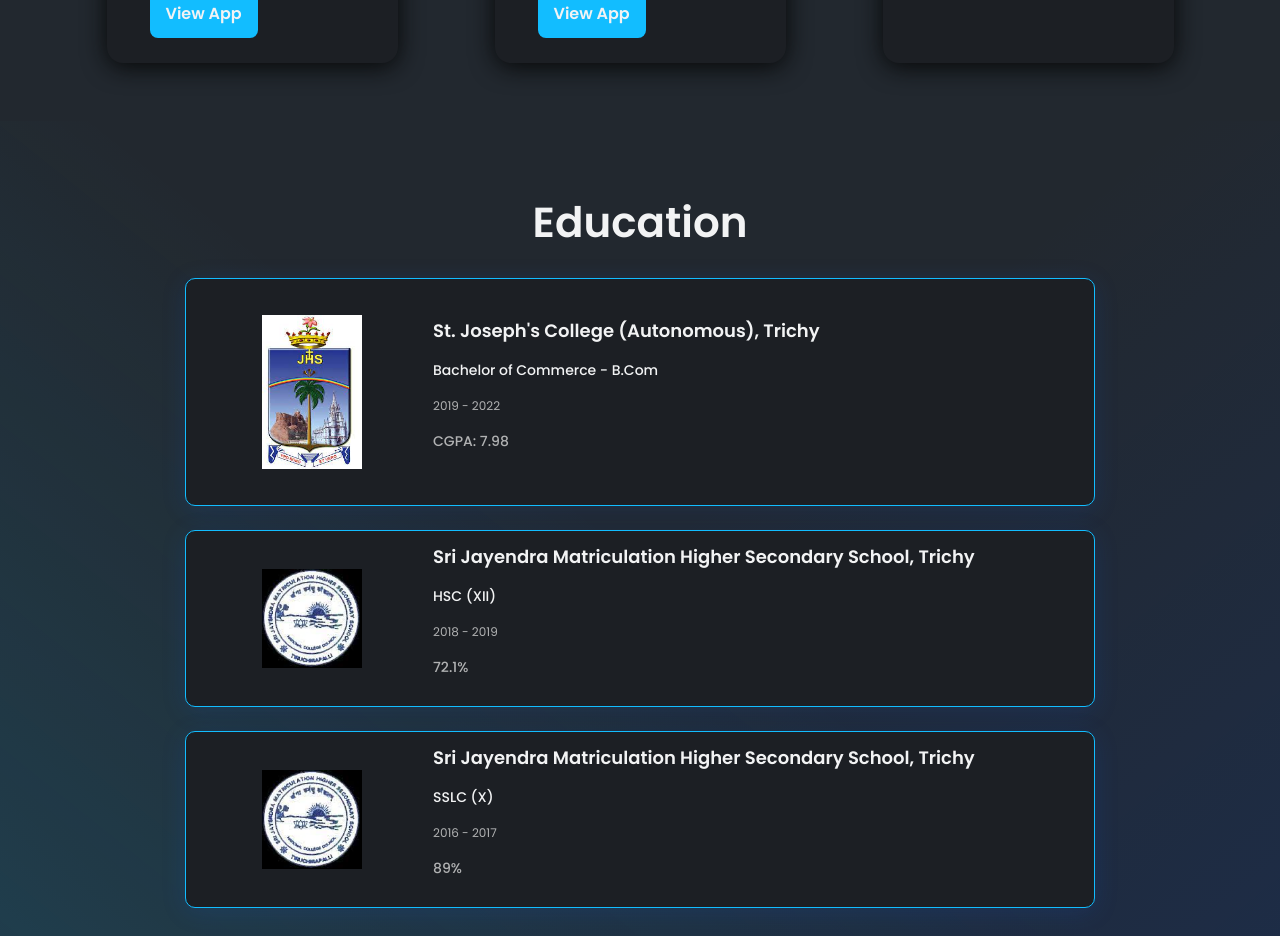
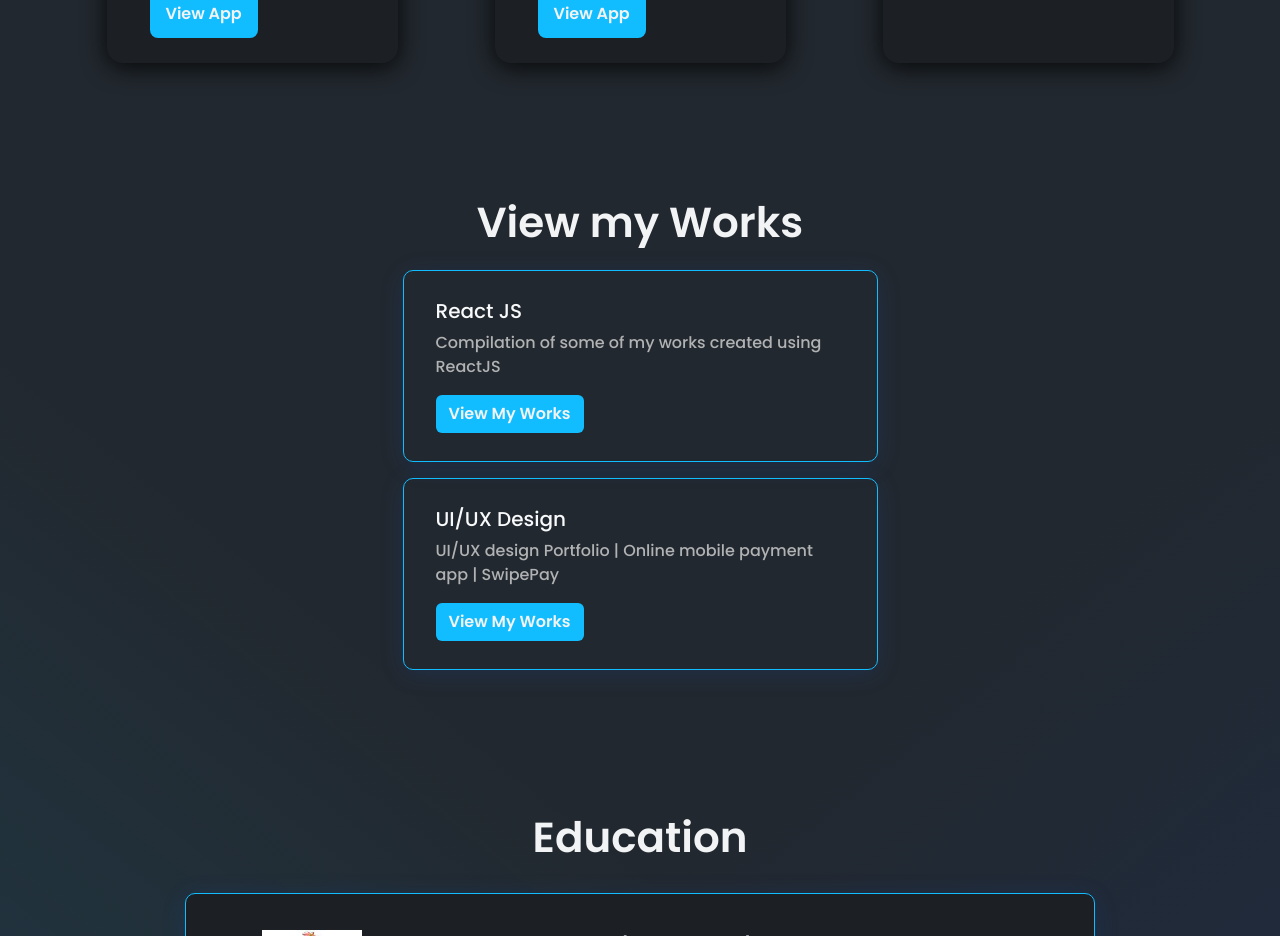
Before and after one commit to deepan-2002/Portfolio-React, a React (Create React App) app: page / in a window 1280 px wide. Shown: the part 3860-4796 px from the top of the page. Built offline with nearby package versions, Linux system fonts and the light colour scheme.

Commit message:
Works section added

```diff
--- a/src/App.js
+++ b/src/App.js
@@ -7,6 +7,7 @@ import Certification from './components/Certifications/Certification';
 import Project from './components/Projects/Projects';
 import Education from './components/Education/Education';
 import Footer from './components/Footer/Footer';
+import Works from './components/Works/Works';
 
 
 const Wrapper = styled.div`
@@ -25,6 +26,7 @@ function App() {
       </Wrapper>
       <Project />
       <Wrapper>
+        <Works/>
         <Education />
       </Wrapper>
       <Footer />
--- /dev/null
+++ b/src/components/Works/Works.css
@@ -0,0 +1,35 @@
+.works-container>p {
+    font-size: 42px;
+    font-weight: 600;
+    padding-top: 20px;
+    color: var(--text-primary);
+    text-align: center;
+}
+
+.works-container .works-inner-container p{
+    font-size: 18px;
+    font-weight: 600;
+    color: var(--text-primary);
+}
+
+.works-container .works-box{
+    background-color: transparent;
+    color: var(--text-secondary);
+    border: 0.1px solid var(--primary);
+    border-radius: 10px;
+    box-shadow: rgba(23, 92, 230, 0.15) 0px 4px 24px;
+    padding: 12px 16px;
+    transition: all 0.3s ease-in-out;
+}
+
+.works-container .works-box .btn{
+    background-color: var(--primary);
+    color: var(--text-primary);
+    font-weight: 600;
+}
+
+.works-container .card-text{
+    font-size: medium !important;
+    color: var(--text-secondary) !important;
+    font-weight: 500 !important;
+}
--- /dev/null
+++ b/src/components/Works/Works.js
@@ -0,0 +1,23 @@
+import { works } from "../../data/details"
+import './Works.css'
+
+function Works() {
+    return (
+        <div id='works' className='works-container container'>
+            <p className='title'>View my Works</p>
+            <div className='works-inner-container'>
+                {works.map((item) => (
+                    <div class="card works-box col-10 col-md-8 col-lg-5 mb-3 m-auto">
+                        <div class="card-body">
+                            <h5 class="card-title text-light">{item.title}</h5>
+                            <p class="card-text">{item.description}</p>
+                            <a href={item.link} target="blank" class="btn">View My Works</a>
+                        </div>
+                    </div>
+                ))}
+            </div>
+        </div>
+    )
+}
+
+export default Works
--- a/src/data/details.js
+++ b/src/data/details.js
@@ -198,3 +198,16 @@ export const education =[
     }
 
 ]
+
+export const works=[
+    {
+        title: 'React JS',
+        link: 'https://deepan-react-tasks.netlify.app/',
+        description: "Compilation of some of my works created using ReactJS"
+    },
+    {
+        title: 'UI/UX Design',
+        link: 'https://www.behance.net/gallery/185318967/SwipePay-Payment-App-UIUX-design',
+        description: "UI/UX design Portfolio | Online mobile payment app | SwipePay"
+    }
+]
```
